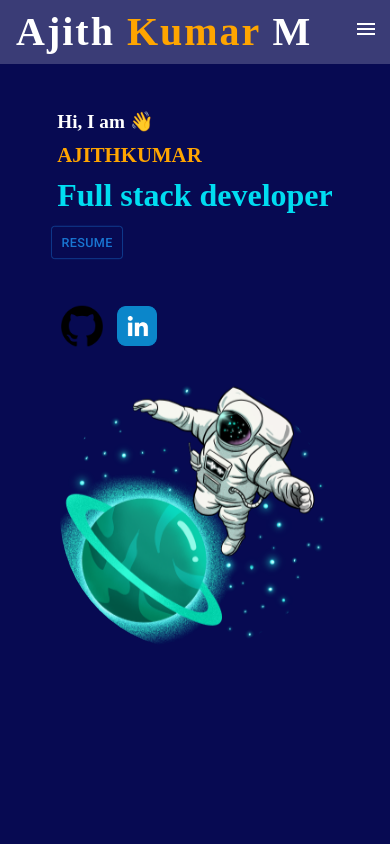
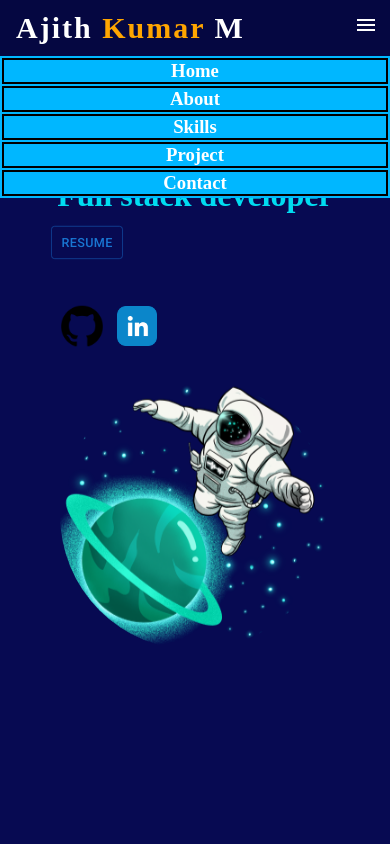
Before and after one commit to AJITH1509/Ajithkumar-portfolio, a React (Vite) app: page / in a window 390 px wide. Both pictures are taken after a click on the button "open drawer". Shown: the top 844 px of the page. Built offline with nearby package versions, Linux system fonts and the light colour scheme; a web font is replaced by a local one.

Commit message:
toggle navbar added

```diff
--- a/src/Contact.css
+++ b/src/Contact.css
@@ -37,7 +37,7 @@
 }
 @media screen and (max-width: 768px) {
     .contact-container{
-        margin-top: 100px;
+        margin-top: 40px;
         display: flex;
         flex-direction: column;
         align-items: center;
@@ -53,5 +53,33 @@
         font-size: 20px;
         color: aqua;
     }
-
+    .text-field-container{
+        padding: 20px;
+        width: 250px;
+        height: 300px;
+        display: flex;
+        flex-direction: column;
+        align-items: center;
+        border: 2px solid white;
+        background-color: rgb(255, 255, 255);
+        border-radius: 10px;
+        box-shadow: 10px 10px 5px 5px  rgba(255, 255, 255, 0.221); ;
+        gap: 10px;
+    }
+    .contact-left{
+        display: flex;
+        flex-direction: column;
+        align-items: center;
+        flex: 0;
+    }
+    .contact-left h1{
+        margin: 0px;
+        font-size: 35px;
+        color: white;
+    }
+    .contact-left p{
+        margin: 5px;
+        font-size: 15px;
+        color: aqua;
+    }
 }
--- a/src/Home.css
+++ b/src/Home.css
@@ -46,15 +46,15 @@
     max-width: 450px;
     height: 450px;
     border-radius: 50%;
-    animation: floatAnimation 3s ease-in-out infinite; /* Adjust the animation duration and timing function as desired */
+    animation: floatAnimation 3s ease-in-out infinite;
     transition: all 0.3s;
   }
   .floating-image:hover {
     cursor: pointer;
-    transform: rotateX(180deg); /* Update the hover effect distance as desired */
+    transform: rotateX(180deg);
   }
   .i-icons{
-    margin-top: 30px;
+    margin-top: 130px;
     display:flex;
     align-items: center;
     gap: 10px;
@@ -144,4 +144,11 @@
   transform: scale(90%);
   right: 10px;
 }
+.i-icons{
+  margin-top: 30px;
+  display:flex;
+  align-items: center;
+  gap: 10px;
+
+}
   }
--- a/src/NavBar.css
+++ b/src/NavBar.css
@@ -12,7 +12,7 @@
 }
 
 #app-bar{
-    background-color: rgba(255, 255, 255, 0.208);
+    background-color: rgba(0, 0, 0, 0.208);
     box-shadow: none;
 }
 #app-bar-name{
@@ -25,7 +25,14 @@
 #app-bar-name span{
     color: orange;
 }
-
+.toggle-nav-bar{
+    text-align: center;
+    background-color: rgb(0, 183, 255);
+}
+.toggle-nav-bar h3{
+    margin: 2px;
+    border: 2px solid black;
+}
 
 
 
@@ -36,4 +43,7 @@
     #menu-icon{
         display:block;
      }
+     #app-bar-name{
+        font-size: 30px;
+    }
 }
--- a/src/NavBar.jsx
+++ b/src/NavBar.jsx
@@ -1,4 +1,5 @@
 import * as React from "react";
+import { useState } from "react";
 import { styled, useTheme } from "@mui/material/styles";
 import AppBar from "@mui/material/AppBar";
 import Box from "@mui/material/Box";
@@ -22,6 +23,7 @@ import { Skills } from "./Skills";
 import { ContactUs } from "./Contact";
 
 export const NavBar = () => {
+  const [show, setShow] = useState(false);
   return (
     <div id="main-container-navbar">
       <AppBar id="app-bar" position="fixed">
@@ -86,6 +88,7 @@ export const NavBar = () => {
           </Link>
 
           <IconButton
+            onClick={() => setShow(!show)}
             id="menu-icon"
             color="inherit"
             aria-label="open drawer"
@@ -94,7 +97,62 @@ export const NavBar = () => {
             <MenuIcon />
           </IconButton>
         </Toolbar>
+        {show ? (
+          <div className="toggle-nav-bar">
+            <Link
+              onClick={() => setShow(!show)}
+              to="anchor"
+              offset={-50}
+              spy={true}
+              smooth={true}
+              duration={1000}
+            >
+              <h3>Home</h3>
+            </Link>
+            <Link
+              onClick={() => setShow(!show)}
+              to="about"
+              offset={-100}
+              spy={true}
+              smooth={true}
+              duration={1000}
+            >
+              <h3 className="">About</h3>
+            </Link>
+            <Link
+              onClick={() => setShow(!show)}
+              to="skills"
+              offset={-100}
+              spy={true}
+              smooth={true}
+              duration={1000}
+            >
+              <h3 className="">Skills</h3>
+            </Link>
+            <Link
+              onClick={() => setShow(!show)}
+              to="project"
+              offset={-100}
+              spy={true}
+              smooth={true}
+              duration={1000}
+            >
+              <h3 className="">Project</h3>
+            </Link>
+            <Link
+              onClick={() => setShow(!show)}
+              to="contact"
+              offset={0}
+              spy={true}
+              smooth={true}
+              duration={1000}
+            >
+              <h3 className="">Contact</h3>
+            </Link>
+          </div>
+        ) : null}
       </AppBar>
+
       <div id="anchor">
         <Home name="anchor" />
       </div>
```
